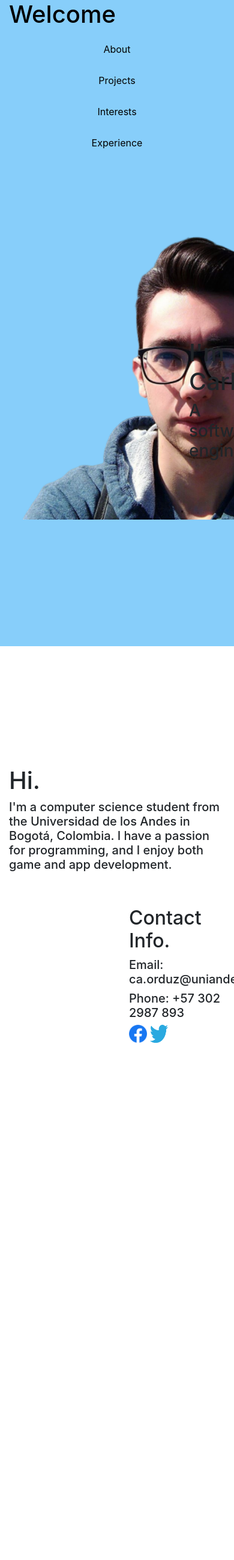
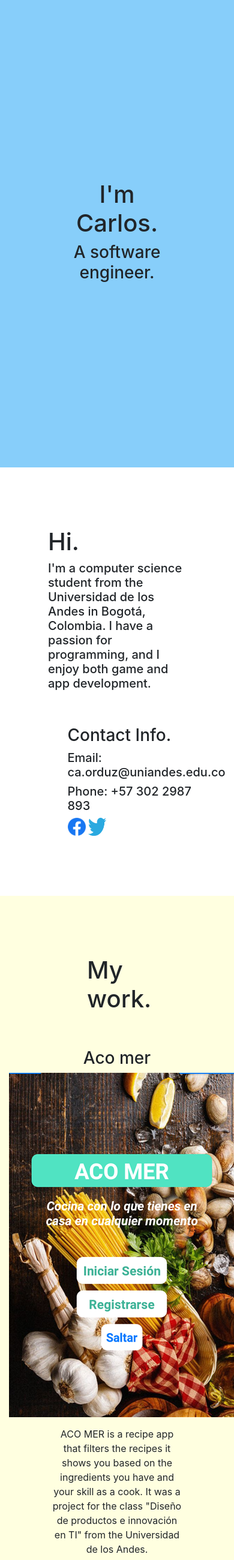
Before and after one commit to CarlosOrduz/Proyecto-1-Web, a PHP site: page / in a window 390 px wide; the page is wider, and only the part inside the window is pictured. Shown: that part at 60% size. Run offline with PHP 8.4, Linux system fonts and the light colour scheme; some libraries are stand-ins or nearby versions.

Commit message:
Version final 1

```diff
--- a/index.html
+++ b/index.html
@@ -2,56 +2,214 @@
 <html>
   <head>
     <!-- Required meta tags -->
- <meta charset="utf-8">
- <meta name="viewport" content="width=device-width, initial-scale=1, shrink-to-fit=no">
+    <meta charset="utf-8" />
+    <meta
+      name="viewport"
+      content="width=device-width, initial-scale=1, shrink-to-fit=no"
+    />
 
     <!-- Bootstrap CSS -->
- <link rel="stylesheet" href="https://stackpath.bootstrapcdn.com/bootstrap/4.2.1/css/bootstrap.min.css" integrity="sha384-GJzZqFGwb1QTTN6wy59ffF1BuGJpLSa9DkKMp0DgiMDm4iYMj70gZWKYbI706tWS" crossorigin="anonymous">
- <link rel="stylesheet" href="style.css" type="text/css">
+    <link
+      rel="stylesheet"
+      href="https://stackpath.bootstrapcdn.com/bootstrap/4.2.1/css/bootstrap.min.css"
+      integrity="sha384-GJzZqFGwb1QTTN6wy59ffF1BuGJpLSa9DkKMp0DgiMDm4iYMj70gZWKYbI706tWS"
+      crossorigin="anonymous"
+    />
+    <link rel="stylesheet" href="style.css" type="text/css" />
     <title>Proyecto</title>
   </head>
   <body>
-	<div class="container-fluid " >
-<div class="menu row" >
-	<div class="col-md-4">
+    <div class="container-fluid ">
+      <div class="menu row  fixed-top">
+        <div class="d-none d-sm-block col-sm-2 col-md-2 col-lg-5">
           <h1>Welcome</h1>
-
-	</div >
-	<div class="col-md-4"></div>
-	<div class="menu-item col-md-1">About</div>
-	<div class="menu-item col-md-1">Projects</div>
-	<div class="menu-item col-md-1">Interests</div>
-	<div class="menu-item col-md-1">Experience</div>
-
-
         </div>
-<div class="home text-center row" >
-<div class=" col-md-12">
+        <div class="d-none d-sm-block col-sm-2 col-md-2 col-lg-3"></div>
+        <a
+          class="menu-item d-none d-sm-block col-sm-2 col-md-2 col-lg-1"
+          href="#about"
+          style="text-decoration: none; "
+          >About</a
+        >
+        <a
+          class="menu-item d-none d-sm-block col-sm-2 col-md-2 col-lg-1"
+          href="#projects"
+          style="text-decoration: none;"
+          >Projects</a
+        >
+        <a
+          class="menu-item d-none d-sm-block col-sm-2 col-md-2 col-lg-1"
+          href="#interests"
+          style="text-decoration: none;"
+          >Interests</a
+        >
+        <a
+          class="menu-item d-none d-sm-block col-sm-2 col-md-2 col-lg-1"
+          href="#experience"
+          style="text-decoration: none;"
+          >Experience</a
+        >
+      </div>
+      <div class="home text-center row" id="home">
+        <div class="col-3 col-sm-8 col-lg-6"></div>
+        <div class=" col-6 col-sm-4 col-lg-4">
           <h1>I'm Carlos.</h1>
-	<h3>A software engineer</h3>
+          <h3>A software engineer.</h3>
         </div>
       </div>
-<div class="about row">
-	<div class="col-md-4"></div>
-	<div class="col-md-4">
+      <div class="about row" id="about">
+        <div class="col-2 col-lg-5"></div>
+        <div class="col-8 col-lg-3">
           <h1>Hi.</h1>
-		<h5>I'm a computer science student from the Universidad de los Andes in Bogotá, Colombia. I have a passion for programming, and I enjoy both game and app development.</h5>
+          <h5>
+            I'm a computer science student from the Universidad de los Andes in
+            Bogotá, Colombia. I have a passion for programming, and I enjoy both
+            game and app development.
+          </h5>
         </div>
-	<div class="col-md-4"></div>
       </div>
       <div class="info row">
-	<div class="col-md-8"></div>
-	<div class="col-md-4">
-		<h2>Contact Info.</h2>
+        <div class="col-3 col-md-5 "></div>
+        <div class="col-8 col-md-7">
+          <h3>Contact Info.</h3>
           <h5>Email: ca.orduz@uniandes.edu.co</h5>
           <h5>Phone: +57 302 2987 893</h5>
-		<a href="https://www.facebook.com/carlos.orduz.79"><img src="fb.png" alt="Facebook" height="30" width="30"></a>
-		<a href="https://twitter.com/CarlosOrduz5"><img src="twitter.png" alt="Facebook" height="30" width="30"></a>
-
+          <a href="https://www.facebook.com/carlos.orduz.79"
+            ><img src="fb.png" alt="Facebook" height="30" width="30"
+          /></a>
+          <a href="https://twitter.com/CarlosOrduz5"
+            ><img src="twitter.png" alt="twitter" height="30" width="30"
+          /></a>
         </div>
       </div>
-<div class="row">
+      <div class="work row" id="projects">
+        <div class="col-4 col-lg-5"></div>
+        <div class="col-5 col-lg-4">
+          <h1>My work.</h1>
+        </div>
+      </div>
+      <div class=" row">
+        <div class="projects col-12 col-lg-4">
+          <h3>Aco mer</h3>
+          <img src="app.png" alt="ACO MER app" />
+          <p></p>
+          <p style="width:60%;margin-left: 20%;">
+            ACO MER is a recipe app that filters the recipes it shows you based
+            on the ingredients you have and your skill as a cook. It was a
+            project for the class "Diseño de productos e innovación en TI" from
+            the Universidad de los Andes.
+          </p>
+        </div>
+        <div class="projects col-12 col-lg-4">
+          <h3>Ratscape</h3>
+          <img
+            src="rs.png"
+            alt="Ratscape main screen"
+            height="280"
+            width="90%"
+          />
+          <p></p>
+          <img src="rs1.png" alt="Ratscape gameplay" height="280" width="90%" />
+          <p></p>
+          <p style="width:60%;margin-left: 20%;">
+            Ratscape was a game developed for a gamejam hosted at the
+            Universidad de los Andes, where teams of up to 5 people had to code
+            a game on a given topic in under 24 hours.
+          </p>
+        </div>
+        <div class="projects col-12 col-lg-4">
+          <h3>Comic website</h3>
+          <video width="80%" height="300" controls>
+            <source src="video1.mp4" type="video/mp4" />
 
+            Your browser does not support the video tag.
+          </video>
+          <p></p>
+          <p style="width:60%;margin-left: 20%;">
+            This comic trading/selling website was made for the course
+            "Desarrollo de software en equipos". In the video I showcase some of
+            the functionalities I programmed, which are mostly related to a
+            seller's profile.
+          </p>
+        </div>
+      </div>
+      <div class="about row" id="interests">
+        <div class="col-4 col-lg-5"></div>
+        <div class="col-6 ">
+          <h1>More about me.</h1>
+        </div>
+      </div>
+      <div class="row" style="padding-bottom: 100px;">
+        <div
+          class="col-6"
+          style="margin-top: 100px;background-color: orange;padding-bottom: 100px;"
+        >
+          <h5>
+            I'm fluent in a couple programming languages, such as Java and c++;
+            and I know a bit of c# and python.
+          </h5>
+        </div>
+        <div class="col-6" style="padding-top: 100px;"><h3>Skills.</h3></div>
+        <div class="text-right col-6" style="padding-top: 150px;">
+          <h3>Hobbies and interests.</h3>
+        </div>
+        <div class="col-6" style="margin-top: 150px;background-color: orange;">
+          <h5>
+            In my free time I enjoy playing videogames, going to the gym and
+            taking my dog for a walk. Recently I've also acquired a taste for TV
+            series or anything I can find in Netflix.
+          </h5>
+          <h5>
+            As far as music goes, I mostly enjoy electronic music. Some of my
+            favorite songs are:
+          </h5>
+          <ul>
+            <li>SKRILLEX - Bangarang feat. Sirah</li>
+            <li>Cinema - Skrillex</li>
+            <li>
+              Max Brhon - Cyberpunk [NCS Release]<br /><audio
+                src="Max Brhon - Cyberpunk [NCS Release].mp3"
+                preload="auto"
+                controls
+              ></audio>
+            </li>
+            <li>
+              Cadmium X Paul Flint - A Stranger's Dead [NCS Release]<br /><audio
+                src="Cadmium X Paul Flint - A Stranger's Dead [NCS Release].mp3"
+                preload="auto"
+                controls
+              ></audio>
+            </li>
+          </ul>
+        </div>
+      </div>
+      <div class="experience row" id="experience">
+        <div class="col-3"></div>
+        <div class="about col-6">
+          <h1>Formation and experience.</h1>
+          <h5>
+            I graduated from the San Bartolomé la Merced school on 2017. My
+            school had programming classes and I also took a course on c++ in
+            the Universidad Javeriana, so I had some knowledge before starting
+            my career. As of now, I'm in 6th semester and looking to graduate in
+            just two more semesters.
+          </h5>
+        </div>
+      </div>
+      <div class="footer row">
+        <div class=" col-9">
+          <h5>ABOUT</h5>
+          <p>
+            This webpage is intended to be the first project for the class
+            "Programación con tecnologías web" from the Universidad de los
+            Andes. It was entirely made using HTML, CSS and Bootstrap
+          </p>
+          <p>2020. Carlos Orduz. All rights reserved.</p>
+        </div>
+        <div class="col-1"></div>
+        <div class="col-2" style="margin-top:50px;text-align: right;">
+          <a href="#home" style="text-decoration: none;">Back to top</a>
+        </div>
       </div>
     </div>
   </body>
--- a/style.css
+++ b/style.css
@@ -1,15 +1,32 @@
-.home{
-    padding: 300px;
+html,
+body {
+  width: 100%;
+  height: 100%;
+  margin: 0px;
+  padding: 0px;
+  overflow-x: hidden;
+}
+.home {
+  padding-top: 300px;
+  padding-bottom: 300px;
 
-
-   background: url('cara.png') no-repeat;
   background-color: lightskyblue;
-   background-size:contain;
+  background-size: contain;
 }
-.menu{
+@media (min-width: 768px) {
+  .home {
+    padding-top: 300px;
+    padding-bottom: 300px;
+    background: url("cara.png") no-repeat;
+    background-color: lightskyblue;
+    background-size: contain;
+  }
+}
+.menu {
   background-color: lightskyblue;
 }
-.menu h1{
+
+.menu h1 {
   color: Black;
 }
 .menu-item {
@@ -18,6 +35,7 @@ background-color: lightskyblue;
   color: black;
   text-align: center;
   padding: 14px 16px;
+  padding-top: 15px;
   text-decoration: none;
 }
 
@@ -25,13 +43,31 @@ background-color: lightskyblue;
   background-color: lightblue;
 }
 
-  .about{
-      padding-top:200px;
+.about {
+  padding-top: 100px;
   padding-bottom: 50px;
   align-content: center;
+}
+.info {
+  padding-bottom: 100px;
+}
+.work {
+  padding-top: 100px;
+  padding-bottom: 50px;
+  background-color: lightyellow;
+}
+.projects {
+  text-align: center;
+  padding-bottom: 100px;
+  background-color: lightyellow;
+}
 
+.experience {
+  padding-top: 0px;
+  padding-bottom: 50px;
+  background-color: lightgreen;
 }
-  .info{
-    padding-left: 200px;
-
+.footer {
+  color: lightslategray;
+  background-color: black;
 }
```
Also changed, not shown: app.png (added), fb.webp (added), package-lock.json (added), rs.png (added), rs1.png (added), twitter.jpg (added), 3 other files. Lines whose indentation alone changed are shown as unchanged.
